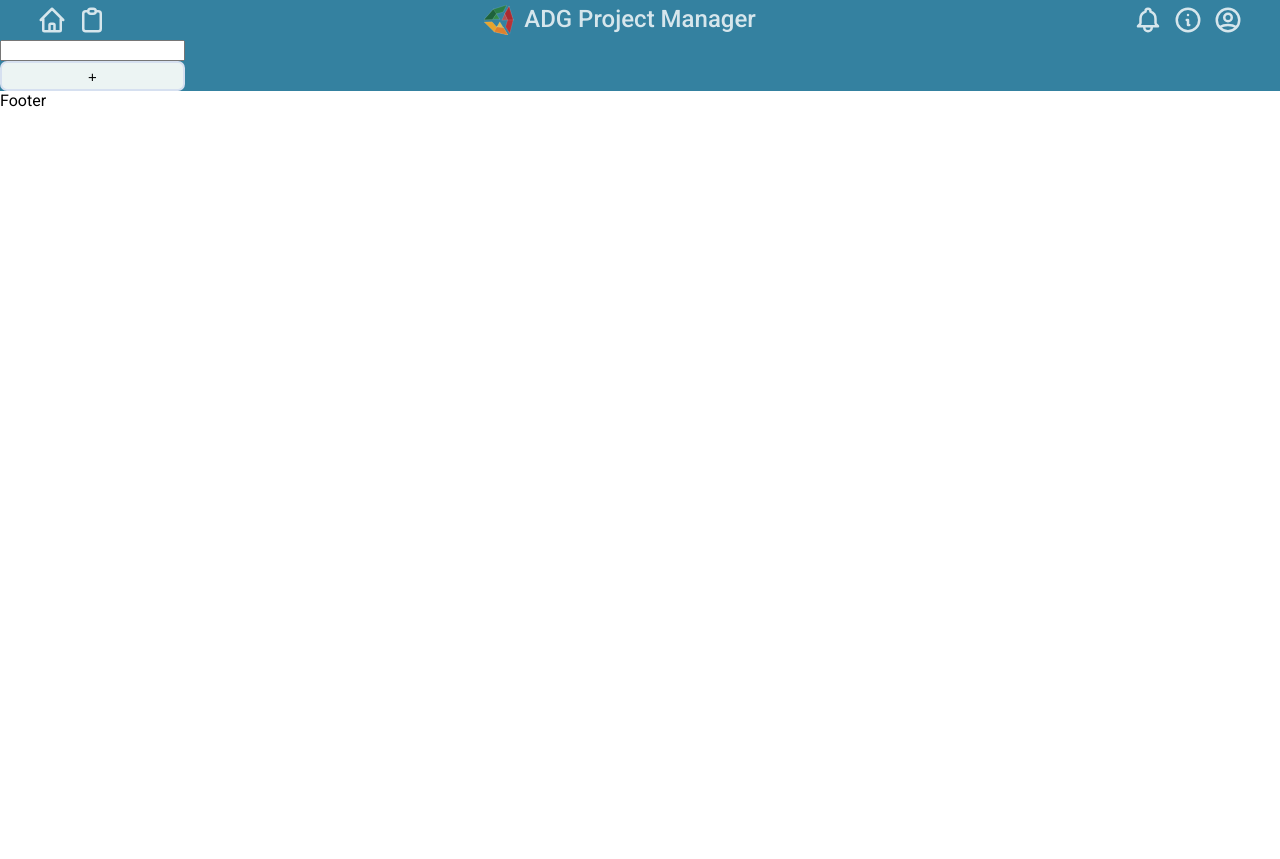
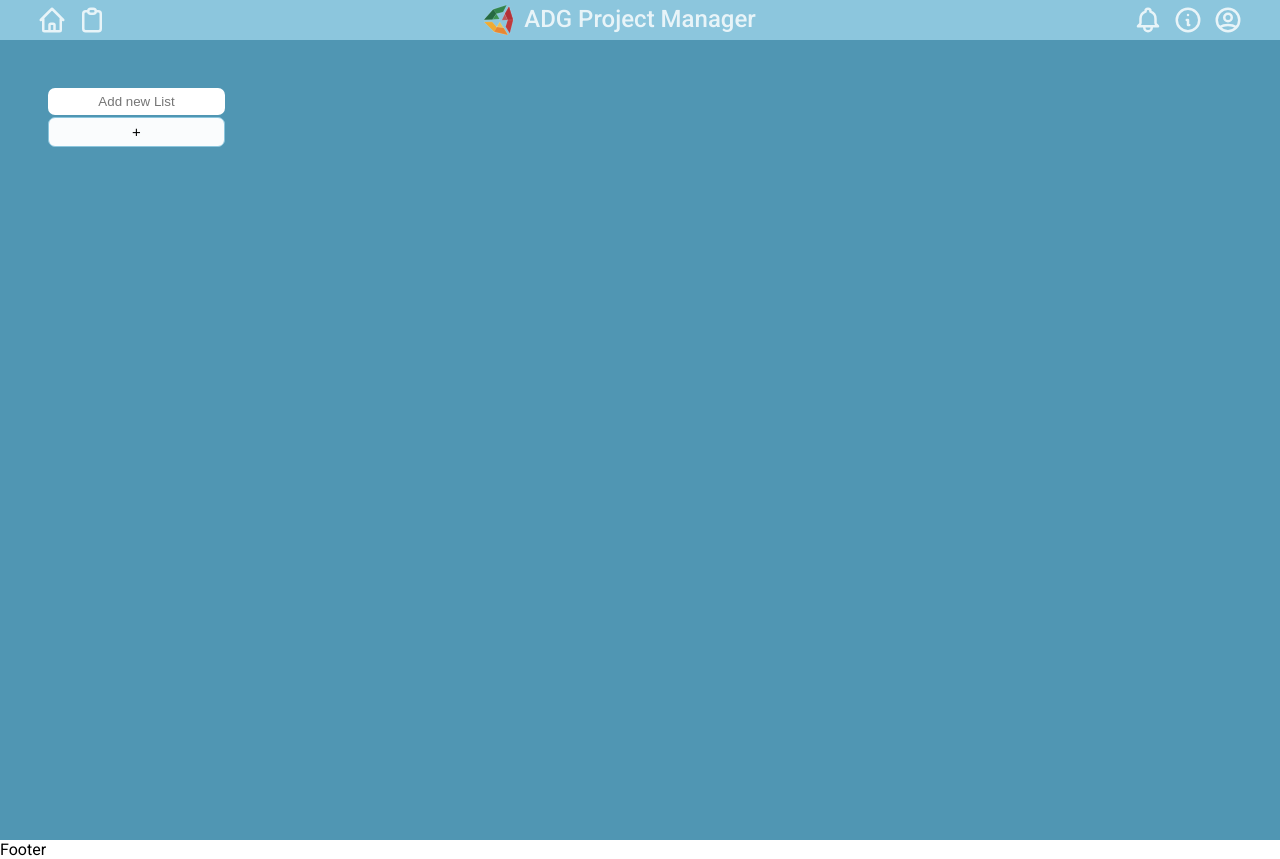
Before and after one commit to mounvip1525/ADG-Project-Manager, a React (Create React App) app: page / in a window 1280 px wide. Before the commit the page ends 800 px from the top, so only its background shows below. Built offline with nearby package versions, Linux system fonts and the light colour scheme.

Commit message:
Added Board styling

```diff
--- a/src/components/Card/Card.module.css
+++ b/src/components/Card/Card.module.css
@@ -4,13 +4,13 @@
   }
   .cardItem {
     margin: 0;
-    background: #ecf4f3;
+    background: #fff;
     border-radius: 0.75rem;
     position: relative;
     padding: 5px;
     margin: 0.2em;
-    height: auto;
     max-height: 50px;
+
   }
   .spanClass {
     position: absolute;
--- a/src/components/List/List.module.css
+++ b/src/components/List/List.module.css
@@ -1,13 +1,15 @@
 .container {
-	background: #d6e0f0;
+	background: #a6dcef;
 	width: 170px;
 	min-width: 150px;
 	border-radius: 1rem;
 	padding: 4px;
 	margin: 0;
+	height:max-content;
+
 }
 .heading {
-	border-bottom: 1.5px solid #8d93ab;
+	border-bottom: 1.5px solid #5096B3;
 	padding: 3px;
 }
 ul {
@@ -29,15 +31,16 @@ button {
 	width: 100%;
 	cursor: pointer;
 	font-size: 15px;
-	border: 2px solid #d6e0f0;
+	border: 1px solid #8CC6DD;
 	border-radius: 7px;
-	background-color: #ecf4f3;
+	background-color: #FAFCFD;
 	outline: none;
 	padding: 0.2rem 0.5rem;
 	height: 2em;
 }
 button:hover {
-	filter: brightness(105%);
+	filter: brightness(115%);
+	border: 2px solid #8CC6DD;
 }
 button:active {
 	transform: translate(0, 0.2rem);
--- a/src/components/Navbar/Navbar.module.css
+++ b/src/components/Navbar/Navbar.module.css
@@ -1,6 +1,6 @@
 .Nav {
 	color: rgba(255, 255, 255, 0.8);
-	background-color: rgb(52, 129, 160);
+	background-color: #8CC6DD;
 	width: 100vw;
 	height: 40px;
 	display: flex;
--- a/src/containers/Board/Board.js
+++ b/src/containers/Board/Board.js
@@ -18,9 +18,9 @@ const Board = (props) => {
 		});
 		setInputText("");
 	}
-
 	return (
 		<div className={classes.Board}>
+			<div className={classes.boardItem}>
 			{lists.map((listItem, index) => (
 				<List
 					ListName={listItem}
@@ -29,10 +29,11 @@ const Board = (props) => {
 				></List>
 			))}
 			<div>
-				<input type="text" onChange={inputValue} />
+				<input type="text" onChange={inputValue} placeholder="Add new List" className={classes.addNewlist}/>
 				<button onClick={addList}>
 					<span>+</span>
 				</button>
+			</div>
 			</div>
 		</div>
 	);
--- a/src/containers/Board/Board.module.css
+++ b/src/containers/Board/Board.module.css
@@ -1,21 +1,21 @@
 .Board {
-	width: 100vw;
+	min-height: 100vh;
+	padding: 3rem;
+	background-color: #5096B3;
+	flex-wrap: wrap;
+  }
+
+  .boardItem {
 	display: flex;
-	flex-direction: row;
-	justify-content: flex-start;
-	flex-wrap: nowrap;
-	overflow-x: scroll;
-	background-color: rgb(52, 129, 160);
+	gap: 1rem;
+  }
+.addNewlist{
+	border-radius: 7px;
+	border: none;
+	outline: none;
+	text-align: center;
+	padding: 0;
+	margin: 0 0 2px 0;
+	width: 100%;
+	height: 2em;
 }
-
-.ListContainer {
-	display: flex;
-	flex-direction: row;
-	justify-content: flex-start;
-	flex-wrap: nowrap;
-	overflow-x: scroll;
-}
-
-.ListContainer > * {
-	align-self: flex-start;
-}
```
